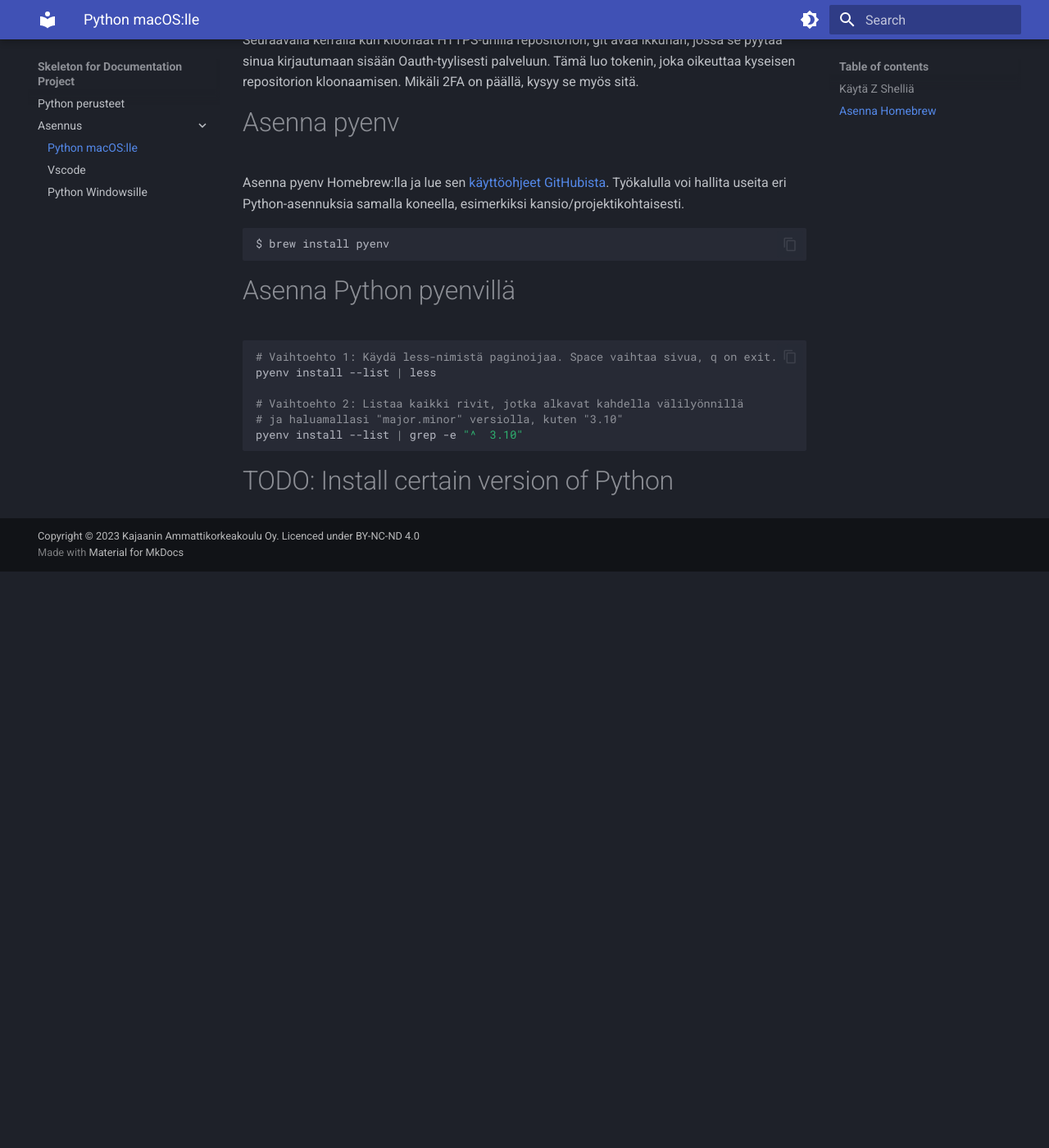
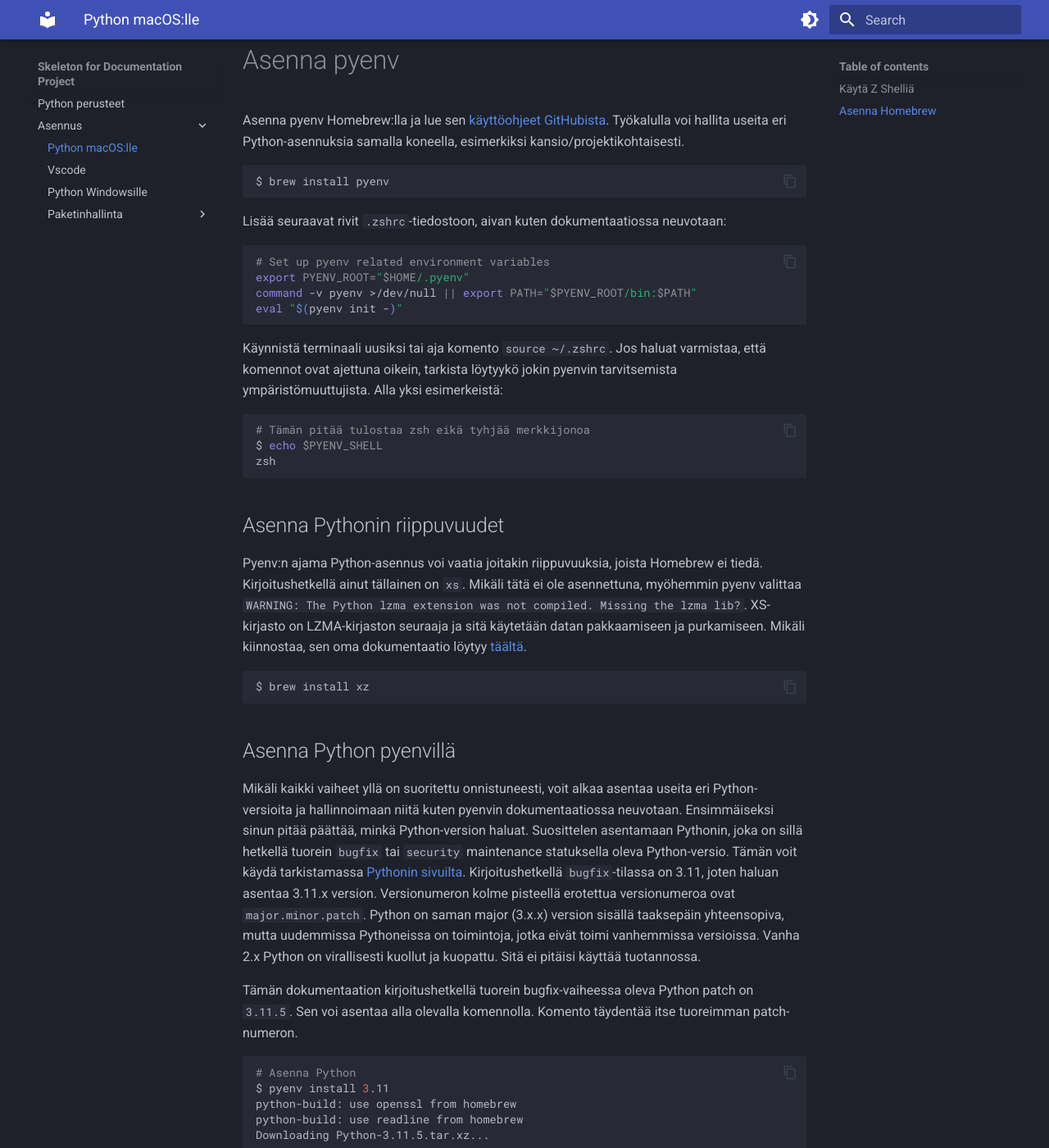
Before and after one commit to sourander/python-perusteet, an MkDocs documentation site: the page built from docs/asennus/macOS.md, in a window 1280 px wide and 1400 px high, scrolled down 2812 px. Shown: the whole window at 82% size. Built offline with MkDocs 1.6.1 and Material for MkDocs 9.7.7, drawn with Linux system fonts in a browser that asks for light colours; before the commit the page ends 3509 px from its top, so only the background shows below that; some of the changed text lies outside the part shown.

````diff
--- a/docs/asennus/macOS.md
+++ b/docs/asennus/macOS.md
@@ -106,15 +102,71 @@ Asenna pyenv Homebrew:lla ja lue sen [käyttöohjeet GitHubista](https://github.
 $ brew install pyenv
 ```
 
-# Asenna Python pyenvillä
+Lisää seuraavat rivit `.zshrc`-tiedostoon, aivan kuten dokumentaatiossa neuvotaan:
 
 ```bash
-# Vaihtoehto 1: Käydä less-nimistä paginoijaa. Space vaihtaa sivua, q on exit.
-pyenv install --list | less
-
-# Vaihtoehto 2: Listaa kaikki rivit, jotka alkavat kahdella välilyönnillä
-# ja haluamallasi "major.minor" versiolla, kuten "3.10"
-pyenv install --list | grep -e "^  3.10"
+# Set up pyenv related environment variables
+export PYENV_ROOT="$HOME/.pyenv"
+command -v pyenv >/dev/null || export PATH="$PYENV_ROOT/bin:$PATH"
+eval "$(pyenv init -)"
 ```
 
-# TODO: Install certain version of Python
+Käynnistä terminaali uusiksi tai aja komento `source ~/.zshrc`. Jos haluat varmistaa, että komennot ovat ajettuna oikein, tarkista löytyykö jokin pyenvin tarvitsemista ympäristömuuttujista. Alla yksi esimerkeistä:
+
+```bash
+# Tämän pitää tulostaa zsh eikä tyhjää merkkijonoa
+$ echo $PYENV_SHELL
+zsh
+```
+
+## Asenna Pythonin riippuvuudet
+
+Pyenv:n ajama Python-asennus voi vaatia joitakin riippuvuuksia, joista Homebrew ei tiedä. Kirjoitushetkellä ainut tällainen on `xs`. Mikäli tätä ei ole asennettuna, myöhemmin pyenv valittaa `WARNING: The Python lzma extension was not compiled. Missing the lzma lib?`. XS-kirjasto on LZMA-kirjaston seuraaja ja sitä käytetään datan pakkaamiseen ja purkamiseen. Mikäli kiinnostaa, sen oma dokumentaatio löytyy [täältä](https://tukaani.org/xz/).
+
+```bash
+$ brew install xz
+```
+
+## Asenna Python pyenvillä
+
+Mikäli kaikki vaiheet yllä on suoritettu onnistuneesti, voit alkaa asentaa useita eri Python-versioita ja hallinnoimaan niitä kuten pyenvin dokumentaatiossa neuvotaan. Ensimmäiseksi sinun pitää päättää, minkä Python-version haluat. Suosittelen asentamaan Pythonin, joka on sillä hetkellä tuorein `bugfix` tai `security` maintenance statuksella oleva Python-versio. Tämän voit käydä tarkistamassa [Pythonin sivuilta](https://www.python.org/downloads/). Kirjoitushetkellä `bugfix`-tilassa on 3.11, joten haluan asentaa 3.11.x version. Versionumeron kolme pisteellä erotettua versionumeroa ovat `major.minor.patch`. Python on saman major (3.x.x) version sisällä taaksepäin yhteensopiva, mutta uudemmissa Pythoneissa on toimintoja, jotka eivät toimi vanhemmissa versioissa. Vanha 2.x Python on virallisesti kuollut ja kuopattu. Sitä ei pitäisi käyttää tuotannossa.
+
+Tämän dokumentaation kirjoitushetkellä tuorein bugfix-vaiheessa oleva Python patch on `3.11.5`. Sen voi asentaa alla olevalla komennolla. Komento täydentää itse tuoreimman patch-numeron.
+
+```bash
+# Asenna Python
+$ pyenv install 3.11
+python-build: use openssl from homebrew
+python-build: use readline from homebrew
+Downloading Python-3.11.5.tar.xz...
+...
+Installing Python-3.11.5...
+...
+```
+
+Huomaa, että pyenv asentaa Pythonin sinun kotikansioosi. Asennuslokaatio on yllä asetettu `$PYENV_ROOT` eli esimerkiksi `/home/jani/.pyenv/versions/3.11.5/`.
+
+Asetetaan vielä tuorein versio globaaliksi oletukseksi. Näin pyenv käyttää valittua versiota globaalina oletuksena, jonka tosin voi jyrätä lokaalilla versiolla. Tutustu dokumentaatiosta, kuinka lokaali versio asetetaan. Globaalin voi vaihtaa näin:
+
+```bash
+# Tarkistetaan ensin vanha oletusarvo
+$ pyenv global
+system
+
+# Asetetaan uusi
+$ pyenv global 3.11
+
+# Tarkistetaan uusi
+$ pyenv global
+3.11
+```
+
+
+## Kuinka päivittää jatkossa?
+
+Jos haluat myöhemmin päivittää Pythonia, asenna uusi ja vaihda global siihen.
+
+```bash
+pyenv install 3.x
+pyenv global 3.x
+```
````
Also changed, not shown: other parts of docs/asennus/macOS.md (+0 -4 lines), docs/asennus/paketinhallinta/pip.md (added, +1 -0 lines), docs/asennus/paketinhallinta/poetry.md (added, +53 -0 lines), docs/asennus/vscode.md (+13 -5 lines).
